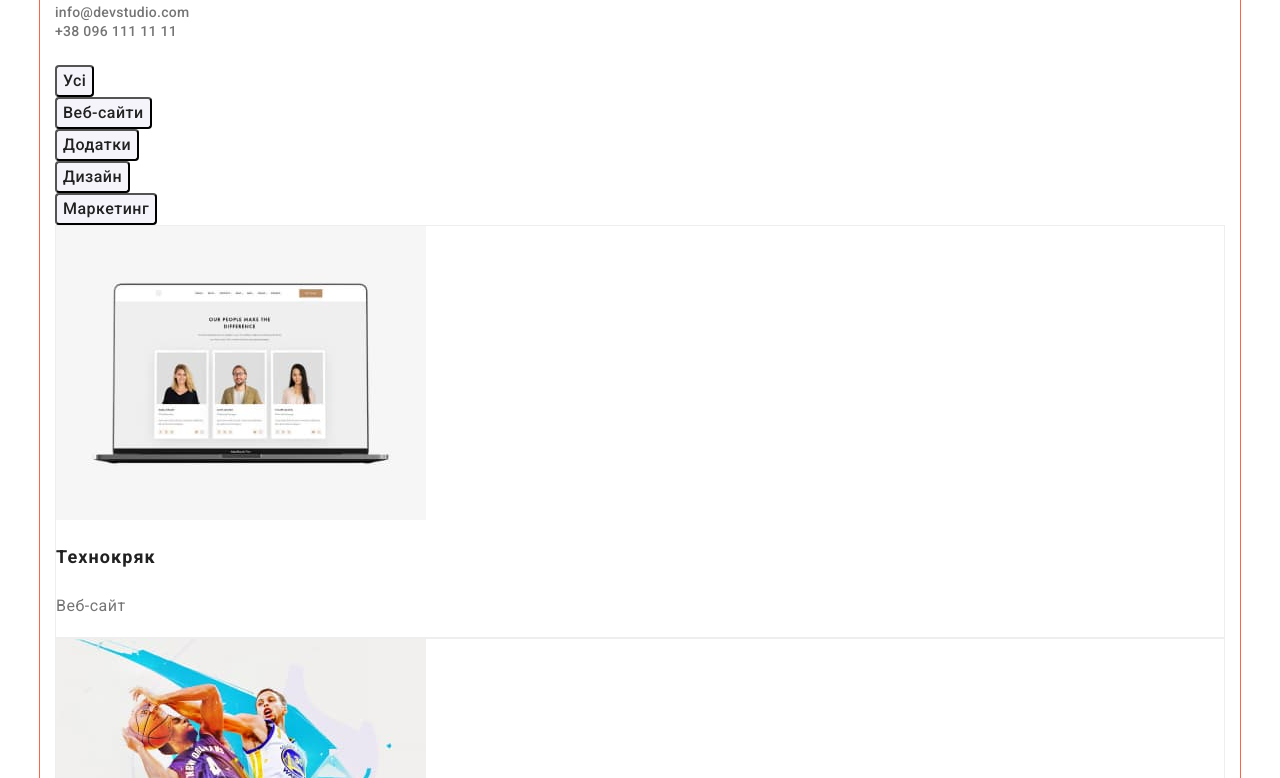
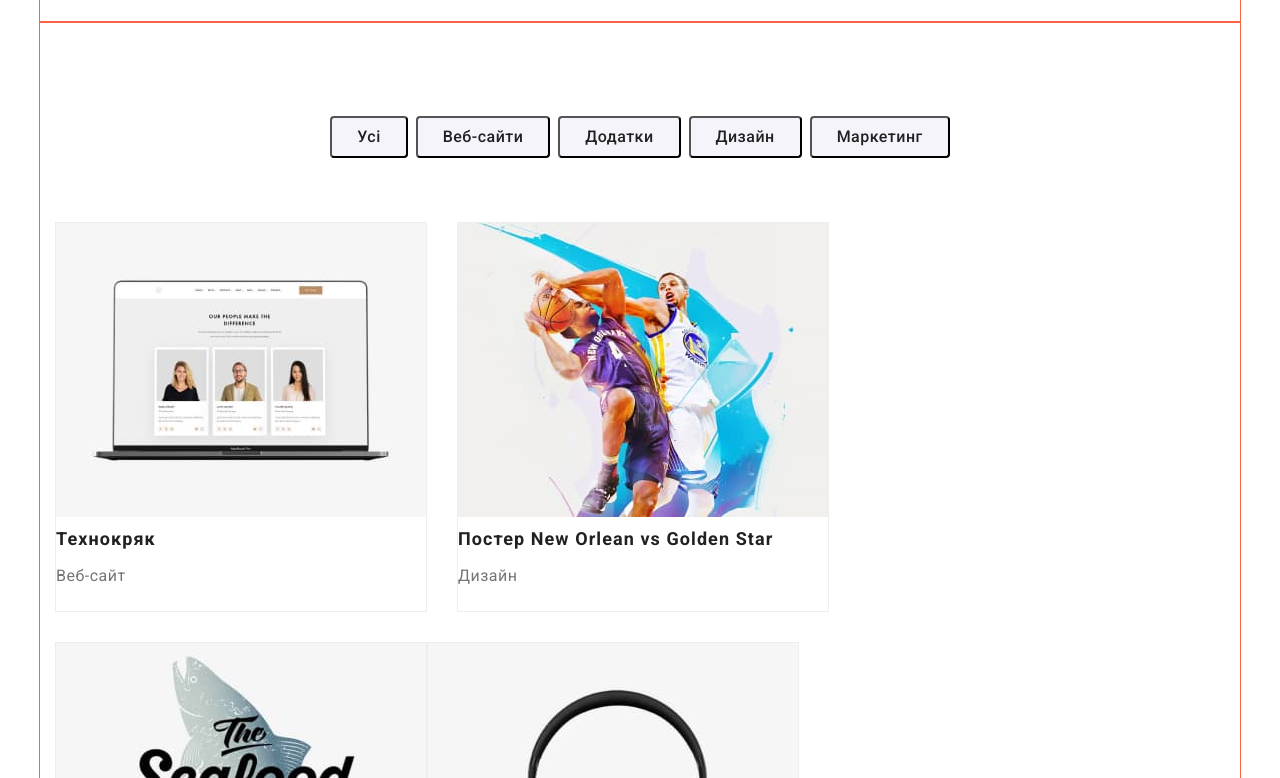
Before and after one commit to MaiiaHa/goit-markup-hw-03, a plain HTML site: page portfolio.html in a window 1280 px wide. Shown: the part 107-885 px from the top of the page. Drawn offline with nearby package versions, Linux system fonts and the light colour scheme.

Commit message:
Updated html and css files
Added flexboxes, additional classes, container

```diff
--- a/css/styles.css
+++ b/css/styles.css
@@ -79,15 +79,34 @@ body {
 }
 /* HEADER NAV */
 .header {
+  display: flex;
+  align-items: center;
   padding-top: 24px;
   padding-bottom: 25px;
 }
+.header-nav {
+  display: flex;
+  margin-left: 93px;
+}
+.header-nav-list:not(:last-child) {
+  margin-right: 50px;
+}
 .header-nav-link,
 .header-link {
+  display: block;
+  padding-top: 32px;
+  padding-bottom: 32px; /* розширюємо зону ховера і фокуса на навігації */
   font-weight: 500;
   font-size: var(--main-font-size);
   line-height: calc(16 / 14);
   letter-spacing: 0.02em;
+}
+.nav-link {
+  display: flex;
+  margin-left: auto;
+}
+.contact-nav:not(:last-child) {
+  margin-right: 50px;
 }
 .header-nav-link {
   color: var(--main-font-color);
@@ -116,9 +135,13 @@ body {
   /* скидаю марджин */
   margin-top: 0;
   margin-bottom: 30px;
+  padding-top: 200px;
+  text-align: center;
+  width: 696px; /* ширина тексту основного */
 }
 .main-btn {
   /* inherit добавила*/
+
   font-family: inherit;
   font-weight: 700;
   font-size: 16px;
@@ -144,8 +167,12 @@ body {
 .benefits-header {
 }
 .benefits-list {
+  display: flex;
   padding-top: 94px;
   padding-bottom: 94px;
+}
+.benefits-name:not(:last-child) {
+  margin-right: 30px;
 }
 .benefits-item {
   margin-top: 0;
@@ -168,6 +195,12 @@ body {
 }
 
 /* SERVICES (OUR WORKS) */
+.services-list {
+  display: flex;
+}
+.services-item:not(:last-child) {
+  margin-right: 30px;
+}
 .servises-title,
 .team-title {
   margin-top: 0;
@@ -187,10 +220,16 @@ body {
   background: var(--section-color);
 }
 .team-list {
+  display: flex;
+}
+.team-item {
   background: var(--main-background-color);
   box-shadow: 0px 1px 3px rgba(0, 0, 0, 0.12), 0px 1px 1px rgba(0, 0, 0, 0.14),
     0px 2px 1px rgba(0, 0, 0, 0.2);
   border-radius: 0px 0px 4px 4px;
+}
+.team-item:not(:last-child) {
+  margin-right: 30px;
 }
 .team-member {
   margin-top: 0;
@@ -234,9 +273,34 @@ body {
 /* PORTFOLIO */
 /*  OUR WORKS */
 .our-works {
+  padding-bottom: 94px;
+}
+.works-choise {
+  display: flex;
+  justify-content: center;
+  padding-top: 94px;
+}
+.choice-btn:not(:last-child) {
+  margin-right: 8px;
+}
+.works-card {
+  /* картки переносить в наступні строки */
+  display: flex;
+  flex-wrap: wrap;
+}
+.works-list:not(:last-child) {
+  margin-right: 30px;
+  margin-top: 30px;
+}
+.works-list:nth-child(3n) {
+  margin-right: 0;
 }
 .works-btn {
-  /* добавила inherit */
+  margin-top: 0;
+  margin-bottom: 34px;
+  padding: 6px 25px; /* відступи тексту на кнопці */
+  text-align: center;
+  min-width: 73px;
   font-family: inherit;
   font-weight: 500;
   font-size: 16px;
@@ -254,9 +318,12 @@ body {
   color: var(--main-background-color);
 }
 .works-list {
+  margin-top: 0;
   border: 1px solid #eeeeee;
 }
 .works-title {
+  margin-top: 0;
+  margin-bottom: 4px;
   font-weight: 700;
   font-size: 18px;
   line-height: calc(36 / 18);
@@ -264,6 +331,8 @@ body {
   color: var(--main-font-color);
 }
 .works-item {
+  margin-top: 0;
+  margin-bottom: 20px;
   font-size: 16px;
   line-height: calc(30 / 16);
   letter-spacing: 0.03em;
--- a/portfolio.html
+++ b/portfolio.html
@@ -26,23 +26,25 @@
           <li class="header-nav-list"><a class="header-nav-link link" href="./index.html">Контакти</a></li>
         </ul>
       </nav>
-      <ul class="list">
-        <li><a class="header-link link" href="mailto:info@devstudio.com">info@devstudio.com</a></li>
-        <li><a class="header-link link" href="tel:+380961111111">+38 096 111 11 11</a></li>
+      <ul class="nav-link list">
+        <li class="contact-nav"><a class="header-link link" href="mailto:info@devstudio.com">info@devstudio.com</a>
+        </li>
+        <li class="contact-nav"><a class="header-link link" href="tel:+380961111111">+38 096 111 11 11</a></li>
       </ul>
     </header>
-
-    <main>
-      <section>
-        <h1 class="our-works visually-hidden">Наші роботи</h1>
-        <ul class="list">
-          <li><button class="works-btn btn" type="button">Усі</button></li>
-          <li><button class="works-btn btn" type="button">Веб-сайти</button></li>
-          <li><button class="works-btn btn" type="button">Додатки</button></li>
-          <li><button class="works-btn btn" type="button">Дизайн</button></li>
-          <li><button class="works-btn btn" type="button">Маркетинг</button></li>
+  </div>
+  <main>
+    <div class="container">
+      <section class="our-works">
+        <h1 class="visually-hidden">Наші роботи</h1>
+        <ul class="works-choise list">
+          <li class="choice-btn"><button class="works-btn btn" type="button">Усі</button></li>
+          <li class="choice-btn"><button class="works-btn btn" type="button">Веб-сайти</button></li>
+          <li class="choice-btn"><button class="works-btn btn" type="button">Додатки</button></li>
+          <li class="choice-btn"><button class="works-btn btn" type="button">Дизайн</button></li>
+          <li class="choice-btn"><button class="works-btn btn" type="button">Маркетинг</button></li>
         </ul>
-        <ul class="list">
+        <ul class="works-card list">
           <li class="works-list">
             <img src="./images/website-techno.jpg" alt="Технокряк вебсайт" width="370" height="294">
             <h2 class="works-title">Технокряк</h2>
@@ -92,8 +94,9 @@
           </li>
         </ul>
       </section>
-    </main>
-
+    </div>
+  </main>
+  <div class="container">
     <footer class="footer">
       <a class="footer-logo logo link" href="./index.html">
         <span class="logo-first-part">Web</span>Studio</a>
```
Also changed, not shown: index.html (+17 -16 lines), 1 other file.
